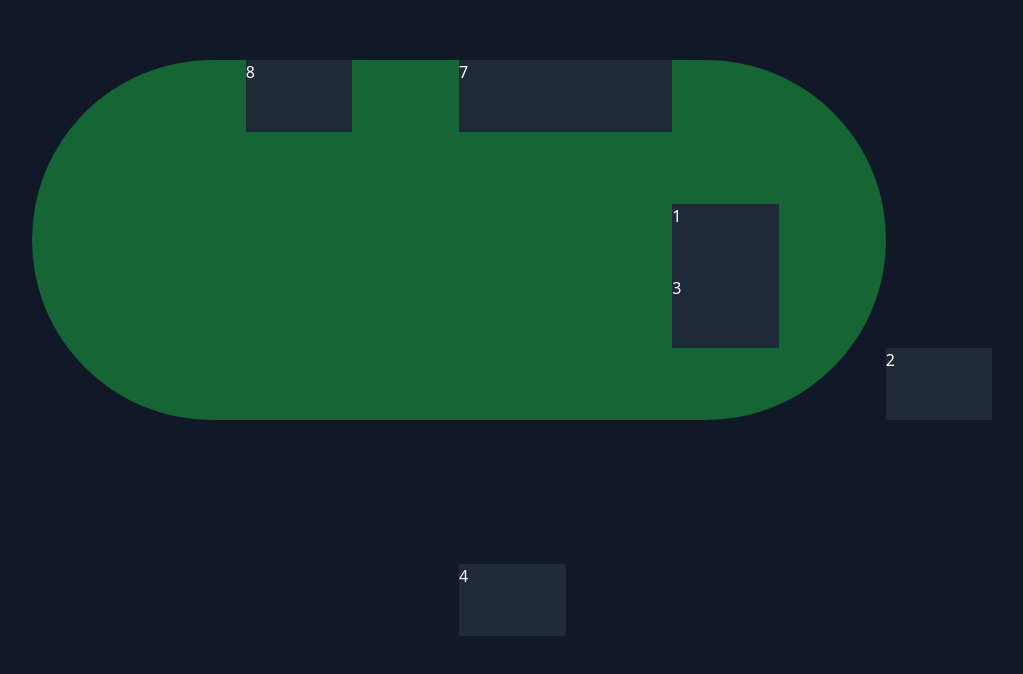
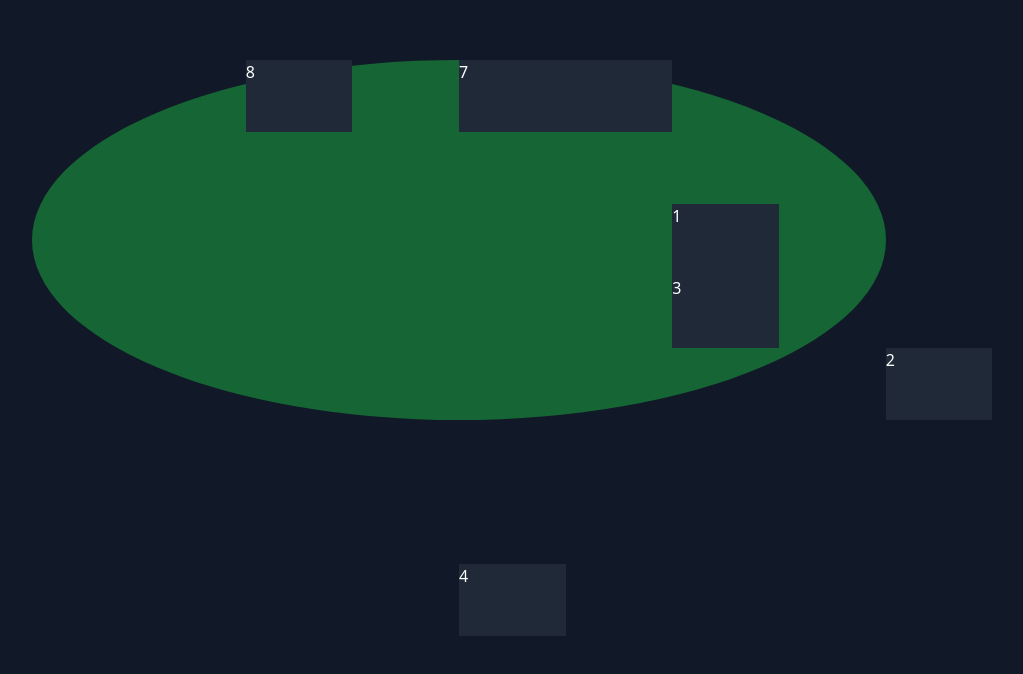
Before and after one commit to wegman7/poker-frontend, a Next.js app: page /room in a window 1280 px wide. Shown: the part 124-798 px from the top of the page, without its empty margins (181-1204 px from the left). Built offline with nearby package versions, Linux system fonts and the light colour scheme.

Commit message:
simplify layout

```diff
--- a/src/app/room/PokerTable.tsx
+++ /dev/null
@@ -1,42 +0,0 @@
-import PlayerSeat from './PlayerSeat';
-
-const PokerTable = () => {
-  console.log(Array.from({ length: parseInt('17') }, (_, i) => [i + 1, `${i + 1}`]))
-  return (
-    // <div className="relative w-[80%] h-[80%] bg-green-900 rounded-full shadow-lg">
-    //   {/* Community Cards */}
-    //   <div className="absolute top-[40%] left-[50%] translate-x-[-50%] translate-y-[-50%] flex gap-4">
-    //     <div className="w-10 h-14 bg-white rounded-md shadow-md flex justify-center items-center text-lg font-bold">10♥</div>
-    //     <div className="w-10 h-14 bg-white rounded-md shadow-md flex justify-center items-center text-lg font-bold">4♠</div>
-    //     <div className="w-10 h-14 bg-white rounded-md shadow-md flex justify-center items-center text-lg font-bold">10♦</div>
-    //     <div className="w-10 h-14 bg-white rounded-md shadow-md flex justify-center items-center text-lg font-bold">A♥</div>
-    //     <div className="w-10 h-14 bg-white rounded-md shadow-md flex justify-center items-center text-lg font-bold">8♠</div>
-    //   </div>
-    //   {/* Player Seats */}
-    //   <PlayerSeat name="Bomber_Gerd" stack="79.45" position="top" />
-    //   <PlayerSeat name="pittura" stack="50" position="top-right" />
-    //   <PlayerSeat name="1ByLgaR1" stack="77.95" position="right" />
-    //   <PlayerSeat name="Vadik D" stack="20.35" position="bottom-right" />
-    //   <PlayerSeat name="RYSWAL" stack="50" position="bottom" />
-    //   <PlayerSeat name="circoflax" stack="50" position="bottom-left" />
-    //   <PlayerSeat name="defraggle" stack="70.80" position="left" />
-    //   <PlayerSeat name="zabiyakin" stack="7.05" position="top-left" />
-    // </div>
-
-    // you need absolute + top and left transfers to center it, max-h+max-w+aspect to keep the max size with correct aspect ratio
-    <div className="absolute top-1/2 left-1/2 transform -translate-x-1/2 -translate-y-1/2 w-full h-full max-h-[calc(100vw*9/16)] max-w-[calc(100vh*16/9)] aspect-[16/9] grid grid-rows-10 grid-cols-12">
-      <div className="row-start-3 row-end-8 col-start-3 col-end-11 bg-green-800 rounded-full"></div>
-      <PlayerSeat seatId="0" />
-      <PlayerSeat seatId="1" />
-      <PlayerSeat seatId="2" />
-      <PlayerSeat seatId="3" />
-      <PlayerSeat seatId="4" />
-      <PlayerSeat seatId="5" />
-      <PlayerSeat seatId="6" />
-      <PlayerSeat seatId="7" />
-      <PlayerSeat seatId="8" />
-    </div>
-  );
-};
-
-export default PokerTable;
--- a/src/app/room/page.tsx
+++ b/src/app/room/page.tsx
@@ -1,9 +1,18 @@
-import PokerTable from './PokerTable';
+import PlayerSeat from './PlayerSeat';
 
 export default function Room() {
   return (
-    <div className="">
-      <PokerTable />
+    <div className="absolute top-1/2 left-1/2 transform -translate-x-1/2 -translate-y-1/2 w-full h-full max-h-[calc(100vw*9/16)] max-w-[calc(100vh*16/9)] aspect-[16/9] grid grid-rows-10 grid-cols-12">
+      <div className="row-start-3 row-end-8 col-start-3 col-end-11 bg-green-800 rounded-[60%_60%_60%_60%]" />
+      <PlayerSeat seatId="0" />
+      <PlayerSeat seatId="1" />
+      <PlayerSeat seatId="2" />
+      <PlayerSeat seatId="3" />
+      <PlayerSeat seatId="4" />
+      <PlayerSeat seatId="5" />
+      <PlayerSeat seatId="6" />
+      <PlayerSeat seatId="7" />
+      <PlayerSeat seatId="8" />
     </div>
   );
 }
--- a/tailwind.config.ts
+++ b/tailwind.config.ts
@@ -1,5 +1,6 @@
 import type { Config } from "tailwindcss";
 
+// this is necessary if you want a grid larger than 12x12
 const GRID_ROWS: string = '10';
 const GRID_COLS: string = '12';
 
```
Also changed, not shown: src/app/room/PlayerSeat.tsx (+0 -18 lines).
